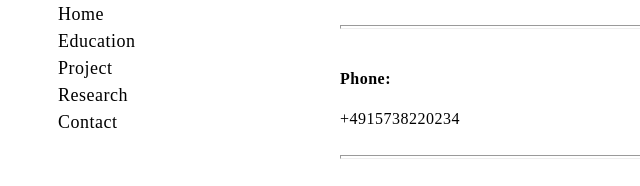
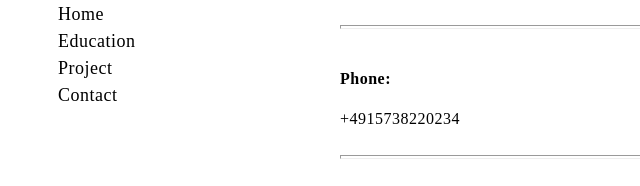
Before and after one commit to fri-owi-ido/website, a plain HTML site: page Contact.html in a window 1280 px wide. Shown: the part 500-686 px from the top of the page, 0-640 px from the left. Drawn offline with Linux system fonts and the light colour scheme; grey boxes are pictures that could not be loaded.

Commit message:
Update all

```diff
--- a/Contact.html
+++ b/Contact.html
@@ -12,7 +12,7 @@
         <div class="big" style="text-align: center;"><h1>Francis Owoicho Idoko</h1></div>
         <div class="menu">
             <img src="image.jpg" alt="my image" style="display: block;">
-            <div><a href="index.html">Home</a><br><a href="Education.html">Education</a><br><a href="Project.html">Project</a><br><a href="Research.html">Research</a><br><a href="Contact.html">Contact</a></div>
+            <div><a href="index.html">Home</a><br><a href="Education.html">Education</a><br><a href="Project.html">Project</a><br><a href="Contact.html">Contact</a></div>
         </div>
         <div class="content"><h2>Contacts</h2>
             <div style="width: 80%;"><hr></div>
```
Also changed, not shown: Education.html (+1 -1 lines), Project.html (+1 -1 lines), Research.html (+1 -1 lines), index.html (+1 -1 lines).
